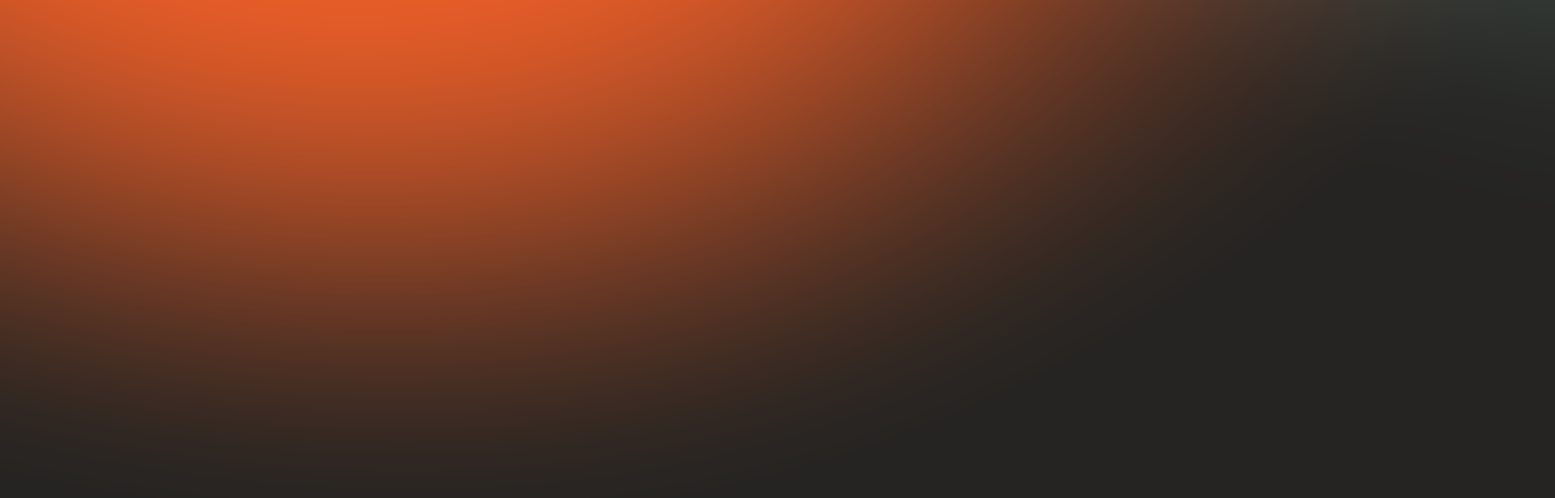
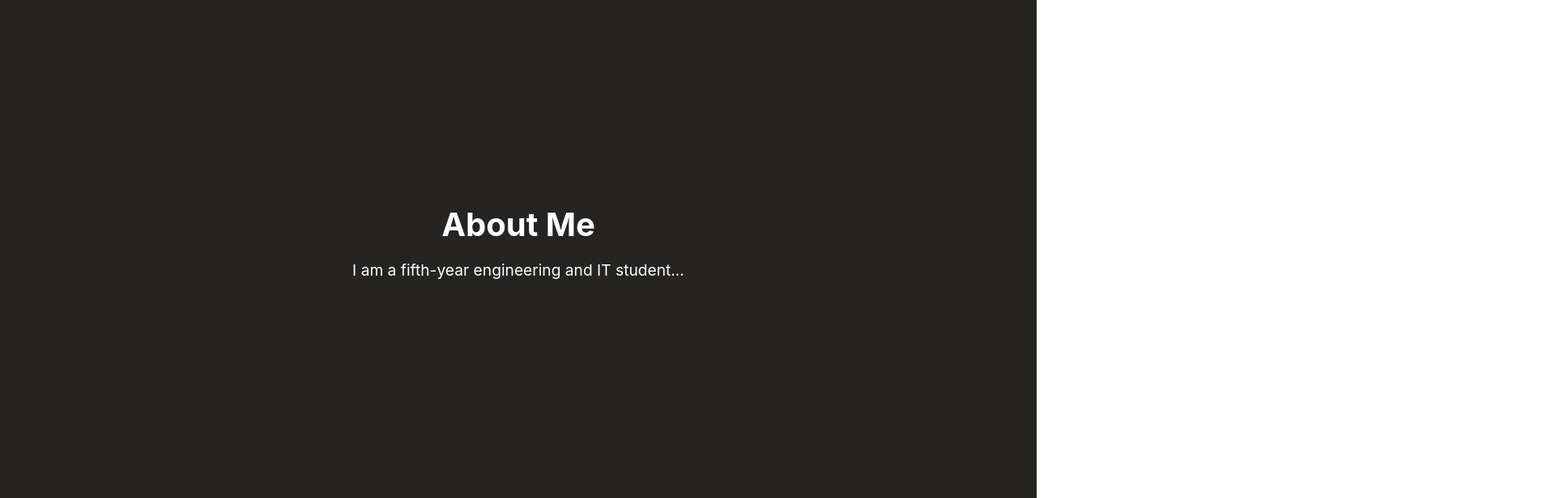
Before and after one commit to jdWilU/Personal-Portfolio, a React (Create React App) app: page / in a window 1280 px wide. Shown: the part 1160-1776 px from the top of the page at 81% size, 1920 px wide, since content can reach past the window. Built offline with nearby package versions, Linux system fonts and the light colour scheme.

Commit message:
fixed img bordering

```diff
--- a/src/App.css
+++ b/src/App.css
@@ -6,7 +6,6 @@
   height: 40vmin;
   pointer-events: none;
 }
-
 
 .App-header {
   background-color: #282c34;
@@ -31,15 +30,17 @@ section {
 }
 
 #about {
+  background-color: #252422;
   text-align: center;
 }
 
 #projects {
+  background-color: #252422;
   text-align: left;
 }
 
 #experience {
-  background-color: #001f3f;
+  background-color: #252422;
   font-size: 1.2rem;
   line-height: 1.5;
 }
@@ -58,3 +59,11 @@ h1 {
 p {
   font-size: 1.2rem;
 }
+
+
+img {
+  display: block; /* Removes inline spacing */
+  margin: 0; /* Removes default margin */
+  padding: 0;
+  width: 100%; /* Ensure it spans the container width */
+}
--- a/src/App.js
+++ b/src/App.js
@@ -7,6 +7,7 @@ function App() {
     <div className="App">
       <Navbar />
       <img src="/images/mesh-gradient (1).png" alt="Description of the image" />
+
       <section id="about">
         <h1>About Me</h1>
         <p>I am a fifth-year engineering and IT student...</p>
```
